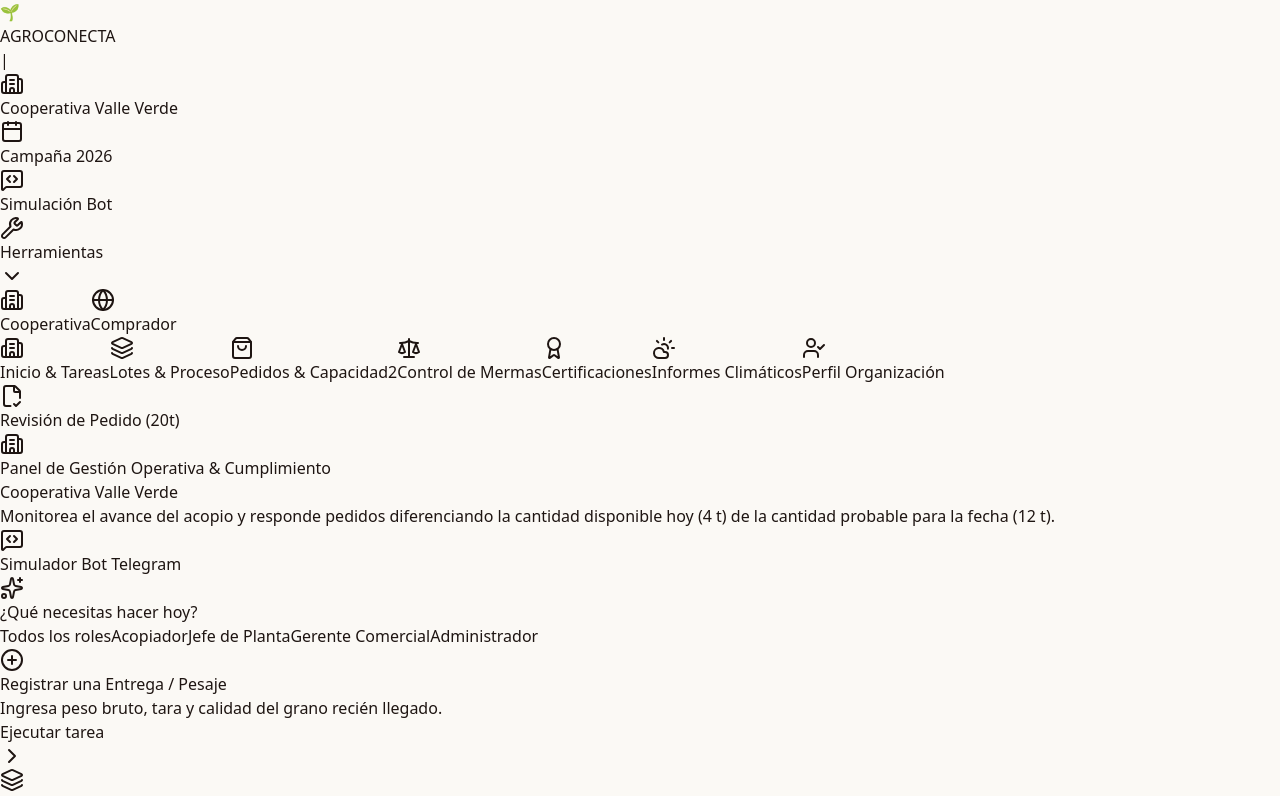
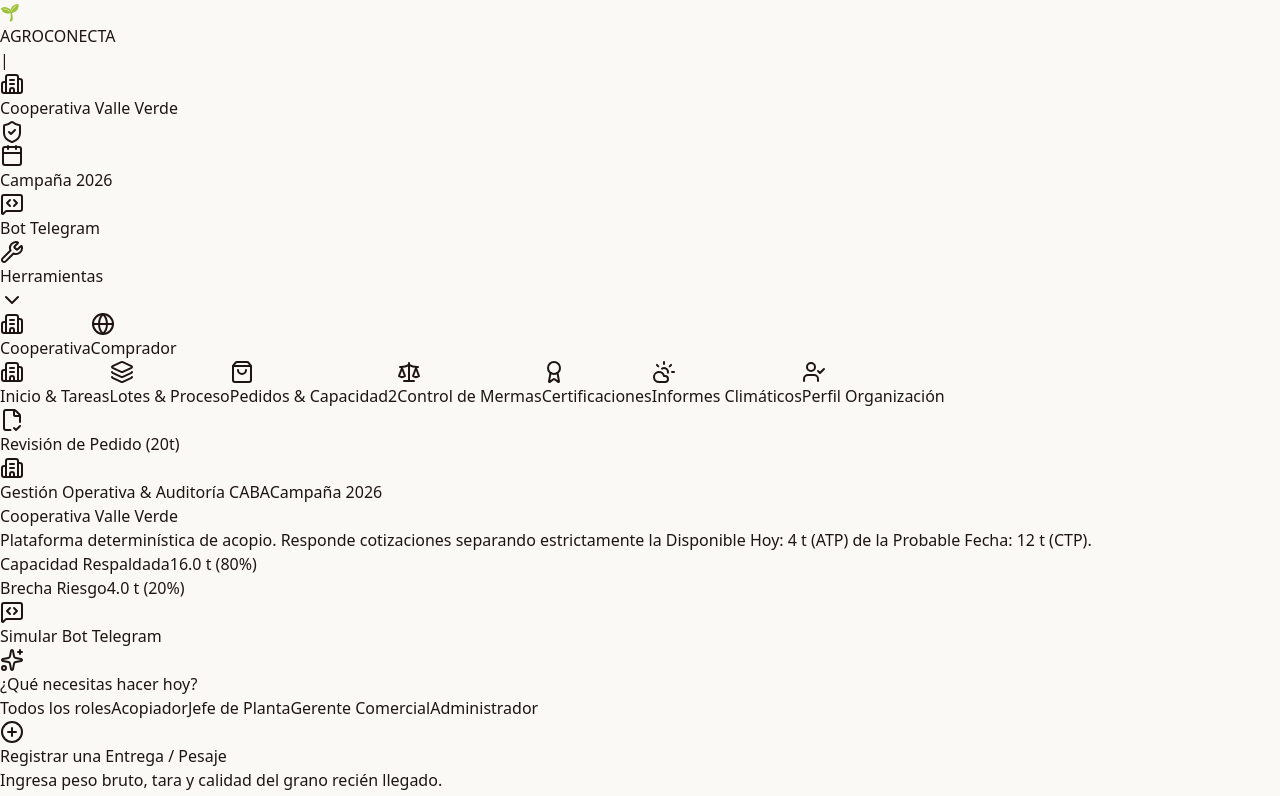
Before and after one commit to andreaavidall/AgroConecta, a React (Vite) app: page / in a window 1280 px wide. Shown: the top 796 px of the page. Built offline with nearby package versions, Linux system fonts and the light colour scheme.

Commit message:
fix(ui): redesign cooperative header and dashboard welcome banner with premium glassmorphism and executive layout

```diff
--- a/src/components/Header.jsx
+++ b/src/components/Header.jsx
@@ -14,11 +14,11 @@ import {
   Sparkles,
   Calendar,
   Globe,
-  Bot,
   ChevronDown,
   Wrench,
   HelpCircle,
-  UserCheck
+  UserCheck,
+  ShieldCheck
 } from 'lucide-react';
 
 export default function Header({
@@ -37,7 +37,6 @@ export default function Header({
 }) {
   const [isToolsDropdownOpen, setIsToolsDropdownOpen] = useState(false);
 
-  // Navegación adaptada incluyendo Perfil Organización
   const coopNavTabs = [
     { id: 'coop-dashboard', label: 'Inicio & Tareas', icon: Building2 },
     { id: 'lots-management', label: 'Lotes & Proceso', icon: Layers },
@@ -59,15 +58,11 @@ export default function Header({
   const isBuyer = activeRole === 'buyer';
 
   return (
-    <header className={`text-white sticky top-0 z-30 shadow-lg border-b transition-colors duration-300 ${
-      isBuyer
-        ? 'bg-gradient-to-r from-[#0B291E] via-[#123B2C] to-[#0E2F22] border-emerald-900/60'
-        : 'bg-gradient-to-r from-[#174C3C] via-[#1F5F4B] to-[#123E30] border-emerald-900/40'
-    }`}>
+    <header className="text-white sticky top-0 z-30 shadow-xl transition-colors duration-300 border-b border-emerald-900/50 bg-[#0F2F24]/95 backdrop-blur-md">
 
       {/* Top Utility Header Bar */}
-      <div className="bg-black/25 backdrop-blur-md px-4 sm:px-8 py-2 text-xs border-b border-white/10">
-        <div className="max-w-7xl mx-auto flex items-center justify-between gap-4">
+      <div className="bg-black/30 backdrop-blur-md px-4 sm:px-8 py-2 text-xs border-b border-white/10">
+        <div className="max-w-7xl mx-auto flex flex-wrap items-center justify-between gap-3">
 
           {/* Left Brand Identity & Active Context */}
           <div className="flex items-center gap-3">
@@ -75,32 +70,33 @@ export default function Header({
               <div className="w-7 h-7 rounded-lg bg-emerald-500/20 border border-emerald-400/40 flex items-center justify-center text-amber-300 shadow-inner">
                 🌱
               </div>
-              <span className="bg-gradient-to-r from-white via-emerald-100 to-amber-200 bg-clip-text text-transparent font-black tracking-wider">
+              <span className="bg-gradient-to-r from-white via-emerald-100 to-amber-200 bg-clip-text text-transparent font-black tracking-wider text-base">
                 AGROCONECTA
               </span>
             </div>
 
-            <span className="text-emerald-700/60">|</span>
+            <span className="text-emerald-700/60 hidden sm:inline">|</span>
 
-            {/* Context Badge */}
+            {/* Role & Context Badge */}
             {isBuyer ? (
               <div className="flex items-center gap-1.5 bg-emerald-950/80 px-3 py-1 rounded-full border border-emerald-700/40 text-emerald-200">
                 <Globe className="w-3.5 h-3.5 text-amber-300" />
-                <span className="font-semibold text-[11px] hidden sm:inline">Vitrina de Oferta Cacaotera</span>
-                <span className="font-semibold text-[11px] sm:hidden">Oferta Cacao</span>
+                <span className="font-semibold text-[11px]">Portal Comprador Internacional</span>
               </div>
             ) : (
               <div className="flex items-center gap-2">
                 <button
                   onClick={() => setActiveTab('coop-profile')}
-                  className="flex items-center gap-1.5 bg-emerald-900/90 hover:bg-emerald-800 px-3 py-1 rounded-full border border-emerald-600/50 text-emerald-100 transition shadow-2xs group cursor-pointer"
+                  className="flex items-center gap-1.5 bg-emerald-900/80 hover:bg-emerald-800 px-3 py-1 rounded-full border border-emerald-600/50 text-emerald-100 transition shadow-2xs group cursor-pointer"
                   title="Ver Perfil de la Organización"
                 >
                   <Building2 className="w-3.5 h-3.5 text-amber-300 group-hover:scale-110 transition-transform" />
-                  <span className="font-bold text-[11px] group-hover:underline">{selectedCoopName}</span>
+                  <span className="font-bold text-[11px] group-hover:underline">{selectedCoopName || "Cooperativa Valle Verde"}</span>
+                  <ShieldCheck className="w-3 h-3 text-emerald-400 ml-0.5" />
                 </button>
-                <div className="hidden md:flex items-center gap-1 bg-emerald-950/60 px-2.5 py-1 rounded-md text-emerald-300 text-[11px] border border-emerald-800/40">
-                  <Calendar className="w-3 h-3 text-emerald-400" />
+
+                <div className="hidden md:flex items-center gap-1 bg-emerald-950/70 px-2.5 py-1 rounded-md text-emerald-300 text-[11px] border border-emerald-800/40 font-medium">
+                  <Calendar className="w-3 h-3 text-amber-300" />
                   <span>Campaña 2026</span>
                 </div>
               </div>
@@ -110,23 +106,23 @@ export default function Header({
           {/* Right Action Tools & Role Switcher */}
           <div className="flex items-center gap-2">
 
-            {/* Coop-specific Field Bot Button */}
+            {/* Field Bot Trigger for Coop */}
             {!isBuyer && (
               <button
                 onClick={onOpenTelegram}
                 className="bg-sky-600 hover:bg-sky-500 text-white px-3 py-1.5 rounded-lg text-[11px] font-bold flex items-center gap-1.5 transition shadow-sm border border-sky-400/30"
               >
                 <MessageSquareCode className="w-3.5 h-3.5" />
-                <span className="hidden sm:inline">Simulación Bot</span>
+                <span className="hidden sm:inline">Bot Telegram</span>
               </button>
             )}
 
-            {/* Config & Tools Dropdown for Coop */}
+            {/* Tools Dropdown for Coop */}
             {!isBuyer && (
               <div className="relative">
                 <button
                   onClick={() => setIsToolsDropdownOpen(!isToolsDropdownOpen)}
-                  className="bg-emerald-800/80 hover:bg-emerald-700 text-amber-300 px-2.5 py-1.5 rounded-lg text-[11px] font-bold flex items-center gap-1 transition border border-emerald-600/40"
+                  className="bg-emerald-900/90 hover:bg-emerald-800 text-amber-300 px-2.5 py-1.5 rounded-lg text-[11px] font-bold flex items-center gap-1 transition border border-emerald-600/40"
                 >
                   <Wrench className="w-3.5 h-3.5" />
                   <span className="hidden sm:inline">Herramientas</span>
@@ -134,7 +130,7 @@ export default function Header({
                 </button>
 
                 {isToolsDropdownOpen && (
-                  <div className="absolute right-0 mt-2 w-52 bg-white rounded-xl shadow-2xl border border-slate-200 py-1.5 text-slate-800 z-50 text-xs animate-in fade-in duration-150">
+                  <div className="absolute right-0 mt-2 w-56 bg-white rounded-xl shadow-2xl border border-slate-200 py-1.5 text-slate-800 z-50 text-xs animate-in fade-in duration-150">
                     <button
                       onClick={() => {
                         setIsToolsDropdownOpen(false);
@@ -190,19 +186,19 @@ export default function Header({
               </div>
             )}
 
-            {/* Contextual Assistant Button for Buyer View */}
+            {/* Assistant Trigger for Buyer */}
             {isBuyer && (
               <button
                 onClick={onOpenAssistant}
-                className="bg-emerald-800/60 hover:bg-emerald-700 text-emerald-100 px-3 py-1.5 rounded-lg text-[11px] font-bold flex items-center gap-1.5 transition border border-emerald-600/30"
+                className="bg-emerald-900/60 hover:bg-emerald-800 text-emerald-100 px-3 py-1.5 rounded-lg text-[11px] font-bold flex items-center gap-1.5 transition border border-emerald-600/30"
               >
                 <HelpCircle className="w-3.5 h-3.5 text-amber-300" />
                 <span className="hidden sm:inline">Ayuda Guiada</span>
               </button>
             )}
 
-            {/* Role Switcher Pill */}
-            <div className="ml-1 bg-black/40 p-0.5 rounded-xl flex items-center border border-white/15">
+            {/* Role Switcher Toggle Pill */}
+            <div className="ml-1 bg-black/50 p-1 rounded-xl flex items-center border border-white/20">
               <button
                 onClick={() => {
                   setActiveRole('coop');
@@ -210,11 +206,11 @@ export default function Header({
                 }}
                 className={`px-3 py-1 rounded-lg text-[11px] font-black transition-all duration-200 flex items-center gap-1.5 ${
                   !isBuyer
-                    ? 'bg-[#237A57] text-white shadow-md border border-emerald-400/30'
+                    ? 'bg-[#237A57] text-white shadow-md border border-emerald-400/40'
                     : 'text-emerald-300/80 hover:text-white'
                 }`}
               >
-                <Building2 className="w-3 h-3" />
+                <Building2 className="w-3.5 h-3.5" />
                 <span>Cooperativa</span>
               </button>
 
@@ -225,11 +221,11 @@ export default function Header({
                 }}
                 className={`px-3 py-1 rounded-lg text-[11px] font-black transition-all duration-200 flex items-center gap-1.5 ${
                   isBuyer
-                    ? 'bg-[#237A57] text-white shadow-md border border-emerald-400/30'
+                    ? 'bg-[#237A57] text-white shadow-md border border-emerald-400/40'
                     : 'text-emerald-300/80 hover:text-white'
                 }`}
               >
-                <Globe className="w-3 h-3" />
+                <Globe className="w-3.5 h-3.5" />
                 <span>Comprador</span>
               </button>
             </div>
@@ -240,10 +236,10 @@ export default function Header({
       </div>
 
       {/* Main Navigation Bar */}
-      <div className="max-w-7xl mx-auto px-4 sm:px-6 lg:px-8 py-2 flex items-center justify-between">
+      <div className="max-w-7xl mx-auto px-4 sm:px-6 lg:px-8 py-2.5 flex items-center justify-between gap-4">
 
         {/* Navigation Tabs */}
-        <nav className="flex items-center gap-1.5 sm:gap-2 overflow-x-auto no-scrollbar py-1">
+        <nav className="flex items-center gap-1 sm:gap-2 overflow-x-auto no-scrollbar py-0.5">
           {currentTabs.map((tab) => {
             const Icon = tab.icon;
             const isActive = activeTab === tab.id;
@@ -253,7 +249,7 @@ export default function Header({
                 onClick={() => setActiveTab(tab.id)}
                 className={`flex items-center gap-2 px-3.5 py-2 rounded-xl text-xs font-bold transition-all whitespace-nowrap ${
                   isActive
-                    ? 'bg-white/15 text-amber-300 shadow-inner border border-amber-400/30 font-black'
+                    ? 'bg-emerald-500/25 text-amber-300 border border-amber-400/40 shadow-inner font-black'
                     : 'text-emerald-100/90 hover:bg-white/10 hover:text-white'
                 }`}
               >
@@ -272,7 +268,7 @@ export default function Header({
         {/* Commitment Report Quick Trigger */}
         <button
           onClick={() => onOpenCommitmentReport(false)}
-          className="hidden lg:flex items-center gap-2 bg-gradient-to-r from-amber-500 to-amber-600 hover:from-amber-400 hover:to-amber-500 text-slate-950 px-4 py-2 rounded-xl text-xs font-black shadow-md transition transform hover:scale-[1.02] border border-amber-300/40"
+          className="hidden lg:flex items-center gap-2 bg-gradient-to-r from-amber-400 to-amber-500 hover:from-amber-300 hover:to-amber-400 text-slate-950 px-4 py-2 rounded-xl text-xs font-black shadow-md transition transform hover:scale-[1.02] border border-amber-200/50 shrink-0"
         >
           <FileCheck2 className="w-4 h-4 text-slate-950" />
           <span>Revisión de Pedido (20t)</span>
--- a/src/views/CoopPanelDashboard.jsx
+++ b/src/views/CoopPanelDashboard.jsx
@@ -90,26 +90,48 @@ export default function CoopPanelDashboard({
   return (
     <div className="space-y-6 pb-12">
 
-      {/* Top Welcome Banner */}
-      <div className="bg-[#174C3C] text-white p-6 rounded-2xl shadow-xl flex flex-col md:flex-row md:items-center justify-between gap-4 border border-emerald-900/40 relative overflow-hidden">
-        <div className="space-y-1 relative z-10">
-          <div className="flex items-center gap-2 text-emerald-300 text-xs font-bold uppercase tracking-wider">
-            <Building2 className="w-4 h-4 text-amber-300" />
-            <span>Panel de Gestión Operativa & Cumplimiento</span>
+      {/* Top Executive Welcome Banner */}
+      <div className="bg-gradient-to-r from-[#0D261E] via-[#164234] to-[#0B2119] text-white p-6 rounded-2xl shadow-xl flex flex-col lg:flex-row lg:items-center justify-between gap-6 border border-emerald-800/40 relative overflow-hidden">
+        {/* Background decorative glow */}
+        <div className="absolute -right-10 -bottom-10 w-64 h-64 bg-emerald-500/10 rounded-full blur-3xl pointer-events-none" />
+
+        <div className="space-y-2 relative z-10 max-w-2xl">
+          <div className="flex items-center gap-2">
+            <span className="bg-emerald-500/20 text-emerald-300 text-[11px] font-extrabold px-3 py-0.5 rounded-full border border-emerald-500/30 tracking-wide uppercase flex items-center gap-1.5">
+              <Building2 className="w-3.5 h-3.5 text-amber-300" />
+              Gestión Operativa & Auditoría CABA
+            </span>
+            <span className="bg-amber-400/20 text-amber-300 text-[11px] font-bold px-2.5 py-0.5 rounded-full border border-amber-400/30">
+              Campaña 2026
+            </span>
           </div>
-          <h1 className="text-2xl font-black">{coopName}</h1>
-          <p className="text-xs text-emerald-200 max-w-xl leading-relaxed">
-            Monitorea el avance del acopio y responde pedidos diferenciando la <span className="font-bold text-amber-300">cantidad disponible hoy (4 t)</span> de la <span className="font-bold text-amber-300">cantidad probable para la fecha (12 t)</span>.
+
+          <h1 className="text-2xl sm:text-3xl font-black text-white tracking-tight">{coopName}</h1>
+          <p className="text-xs text-emerald-100/90 leading-relaxed">
+            Plataforma determinística de acopio. Responde cotizaciones separando estrictamente la <span className="font-bold text-amber-300 bg-amber-400/10 px-1.5 py-0.5 rounded border border-amber-400/20">Disponible Hoy: {availableTodayTons} t (ATP)</span> de la <span className="font-bold text-amber-300 bg-amber-400/10 px-1.5 py-0.5 rounded border border-amber-400/20">Probable Fecha: {probableDateTons} t (CTP)</span>.
           </p>
         </div>
 
-        <div className="flex items-center gap-3 relative z-10">
+        {/* Right Metric Summary Chips & Bot Trigger */}
+        <div className="flex flex-col sm:flex-row items-stretch sm:items-center gap-3 relative z-10">
+          <div className="bg-black/30 backdrop-blur-md p-3 rounded-xl border border-white/10 flex items-center gap-4 text-xs">
+            <div>
+              <span className="text-[10px] text-emerald-300/80 uppercase font-bold block">Capacidad Respaldada</span>
+              <span className="font-black text-white text-sm">16.0 t <span className="text-emerald-400 text-xs font-normal">(80%)</span></span>
+            </div>
+            <div className="h-7 w-px bg-white/15" />
+            <div>
+              <span className="text-[10px] text-amber-300/80 uppercase font-bold block">Brecha Riesgo</span>
+              <span className="font-black text-amber-300 text-sm">4.0 t <span className="text-amber-400 text-xs font-normal">(20%)</span></span>
+            </div>
+          </div>
+
           <button
             onClick={onOpenTelegram}
-            className="bg-[#237A57] hover:bg-emerald-600 text-white px-4 py-2.5 rounded-xl text-xs font-bold flex items-center gap-2 transition shadow-md border border-emerald-500/30"
+            className="bg-[#237A57] hover:bg-emerald-600 text-white px-4 py-3 rounded-xl text-xs font-black flex items-center justify-center gap-2 transition shadow-md border border-emerald-400/30 whitespace-nowrap"
           >
             <MessageSquareCode className="w-4 h-4 text-sky-300" />
-            <span>Simulador Bot Telegram</span>
+            <span>Simular Bot Telegram</span>
           </button>
         </div>
       </div>
```
